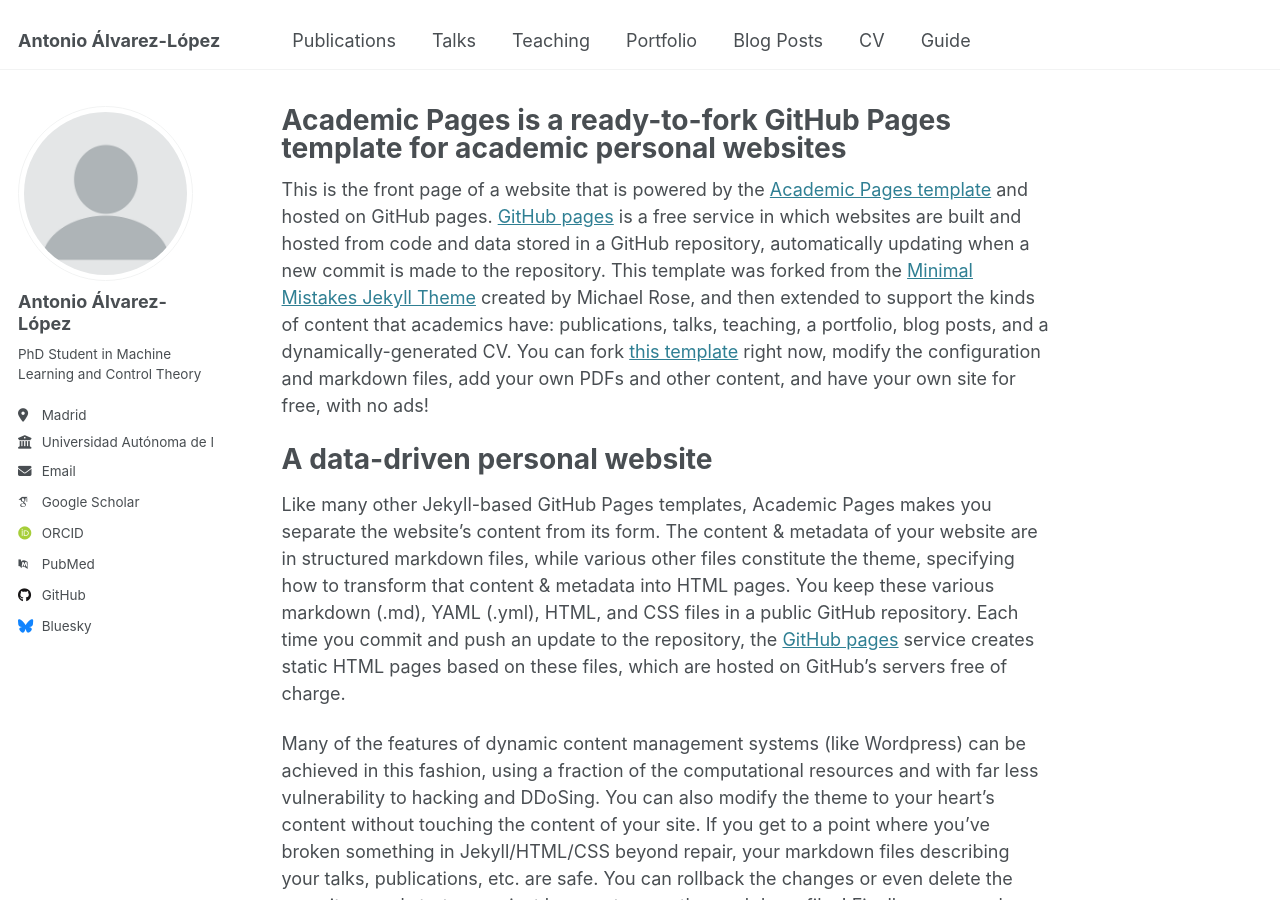
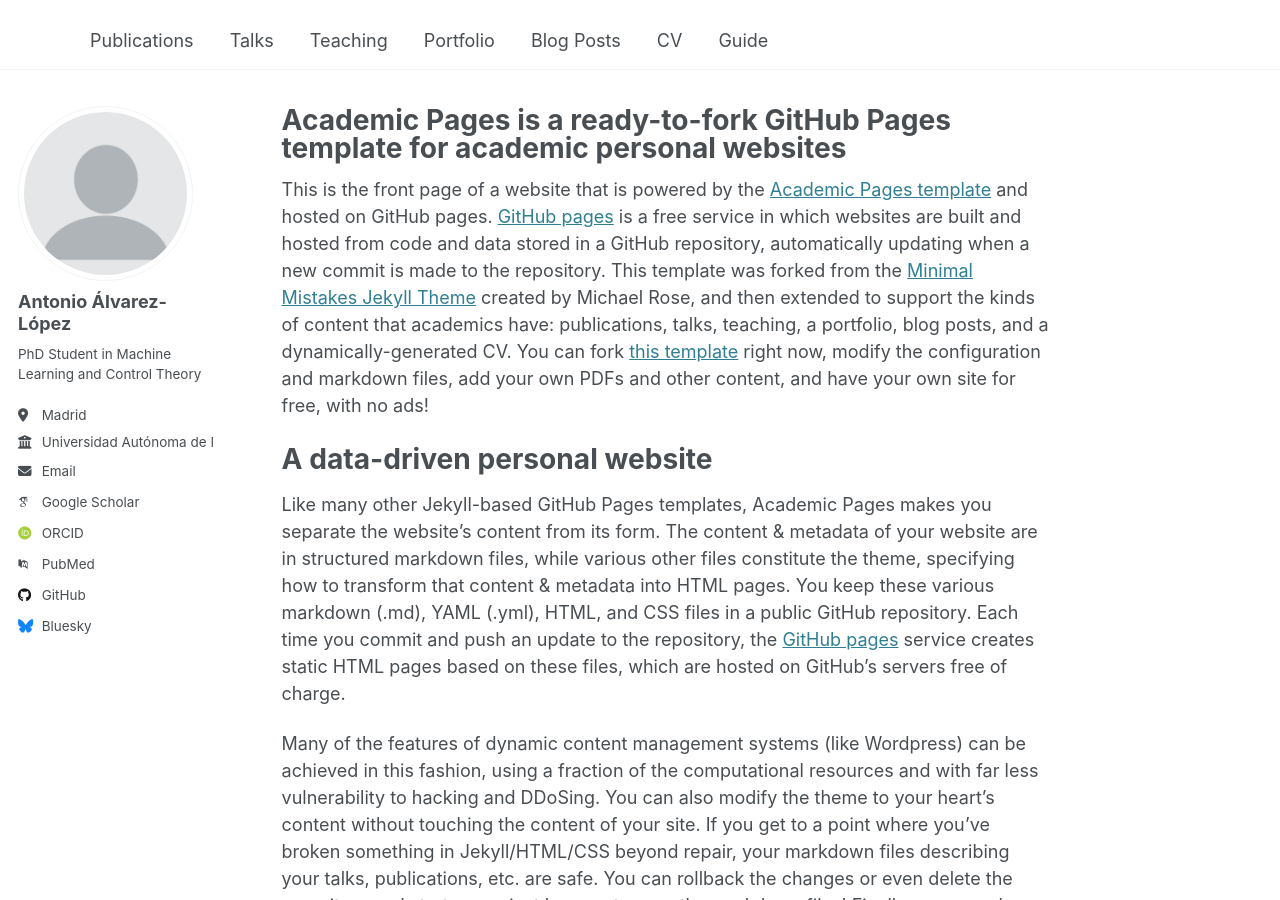
Before and after one commit to antonioalvarezl/antonioalvarezl.github.io, a Jekyll site: the page built from _pages/about.md, in a window 1280 px wide and 900 px high. Built offline with Jekyll 4.4.1, drawn with Linux system fonts in a browser that asks for light colours; some web fonts are replaced.

Commit message:
Update _config.yml

```diff
--- a/_config.yml
+++ b/_config.yml
@@ -9,7 +9,7 @@
 # Basic Site Settings
 locale                   : "en-US"
 site_theme               : "default"
-title                    : "Antonio Álvarez-López"
+title                    : ""
 title_separator          : "-"
 name                     : &name "Antonio Álvarez-López"
 description              : &description "PhD Student"
@@ -29,7 +29,7 @@
   location         : "Madrid"
   employer         : "Universidad Autónoma de Madrid"
   uri              : # URL
-  email            : "none@example.org"
+  email            : "antonio.alvarezl@uam.es"
 
   # Academic websites
   arxiv            : # URL - Update with the correct link to your profile
@@ -138,7 +138,7 @@
   username               :
   app_id                 :
   publisher              :
-og_image                 :  # Open Graph/Twitter default site image
+og_image                 : # Open Graph/Twitter default site image
 # For specifying social profiles
 # - https://developers.google.com/structured-data/customize/social-profiles
 social:
```
